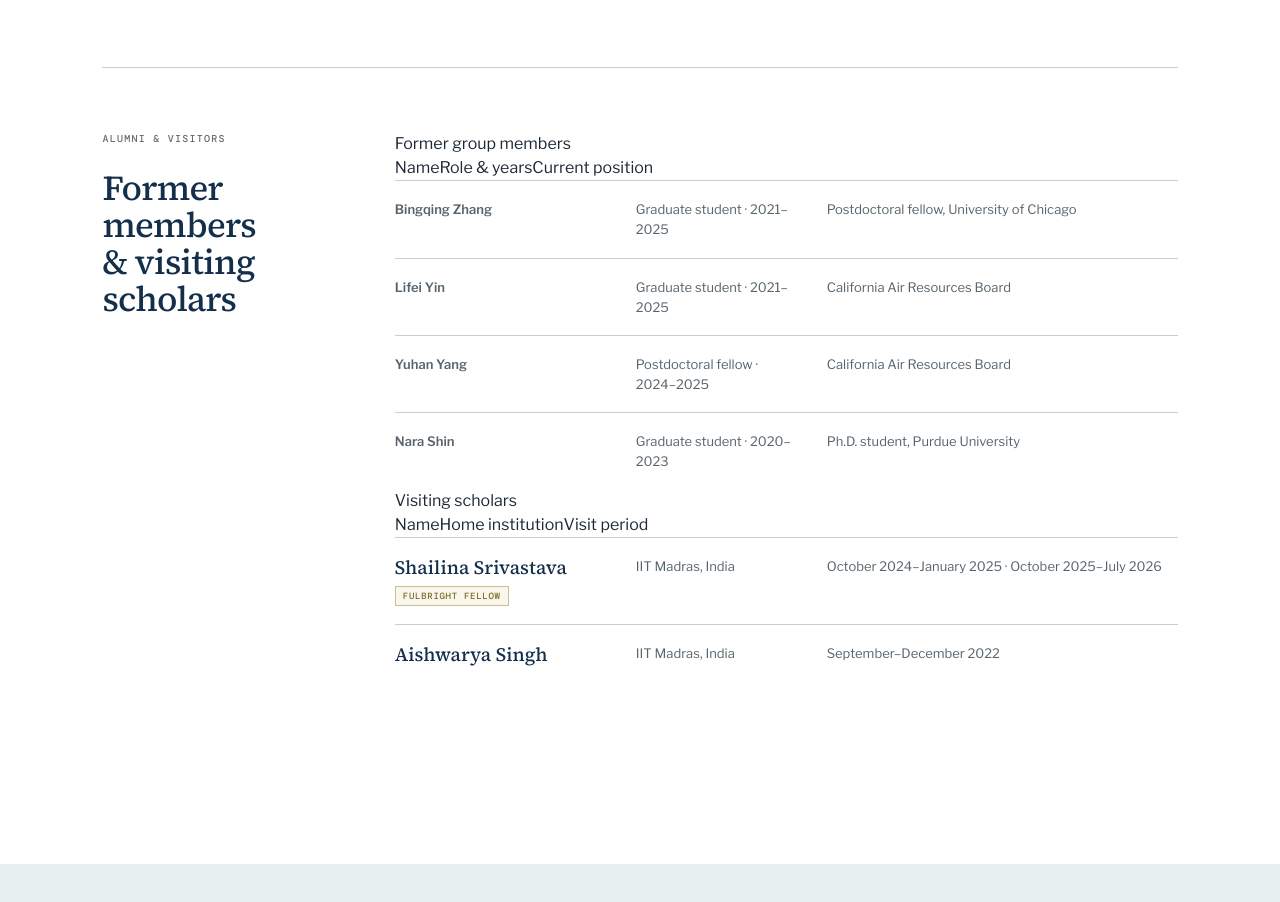
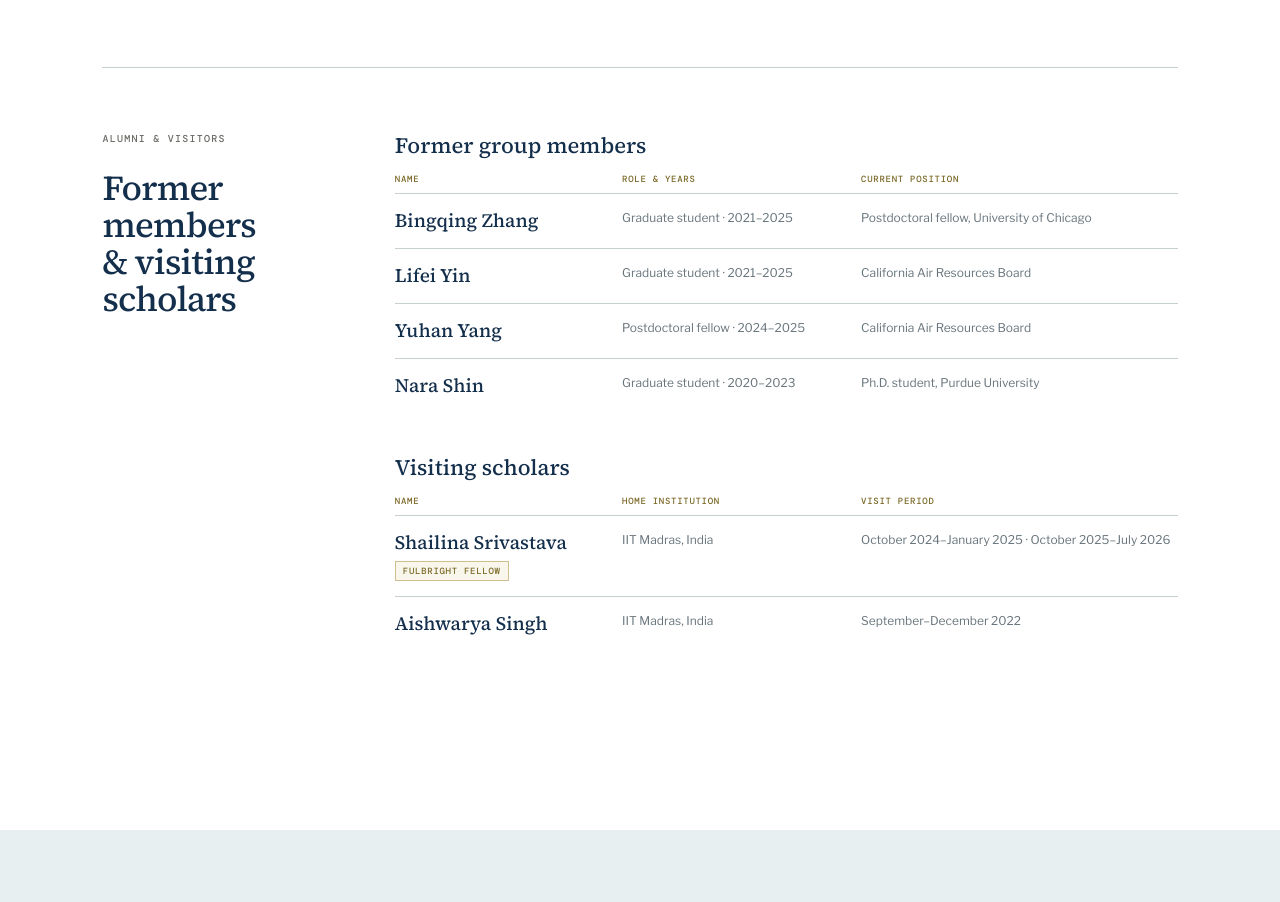
Before and after one commit to pengfeiliu371/aerosol-climate-health-lab-website, a Next.js app: page /people in a window 1280 px wide. Shown: the part 1980-2882 px from the top of the page. Built offline with nearby package versions, Linux system fonts and the light colour scheme; no server answers.

Commit message:
Clarify alumni and visitor tables

```diff
--- a/app/people/people.css
+++ b/app/people/people.css
@@ -48,6 +48,33 @@
   max-width: 860px;
 }
 
+.alumni-groups {
+  display: grid;
+  gap: 42px;
+  max-width: 860px;
+}
+
+.alumni-group h3 {
+  margin: 0 0 14px;
+  color: var(--navy);
+  font: 500 22px/1.2 "Source Serif 4", serif;
+}
+
+.alumni-column-labels,
+.people-section .alumni-list li {
+  display: grid;
+  grid-template-columns: minmax(170px, 0.85fr) minmax(190px, 0.9fr) minmax(250px, 1.35fr);
+  gap: 28px;
+}
+
+.alumni-column-labels {
+  padding: 0 0 8px;
+  color: #7b6927;
+  font: 500 9px/1.4 "DM Mono", monospace;
+  letter-spacing: 0.08em;
+  text-transform: uppercase;
+}
+
 .people-section .member-list li {
   display: grid;
   grid-template-columns: minmax(0, 1fr) 112px;
@@ -79,21 +106,17 @@
 }
 
 .people-section .alumni-list li {
-  display: grid;
-  grid-template-columns: minmax(170px, 0.85fr) minmax(130px, 0.65fr) minmax(250px, 1.4fr);
-  gap: 28px;
   align-items: start;
   min-height: 0;
-  padding: 18px 0;
+  padding: 15px 0;
 }
 
-.alumni-name,
-.alumni-details {
+.alumni-name {
   display: grid;
   gap: 6px;
 }
 
-.alumni-name strong {
+.people-section .alumni-list strong {
   color: var(--navy);
   font: 500 19px/1.25 "Source Serif 4", serif;
 }
@@ -109,21 +132,10 @@
   text-transform: uppercase;
 }
 
-.alumni-role {
-  color: var(--navy);
-  font-size: 13px;
-  line-height: 1.5;
-}
-
-.alumni-period {
-  color: #7b6927;
-  font: 500 10px/1.5 "DM Mono", monospace;
-}
-
-.alumni-note {
+.people-section .alumni-list li > span {
   color: #68757c;
   font-size: 12px;
-  line-height: 1.5;
+  line-height: 1.55;
 }
 
 @media (max-width: 760px) {
@@ -149,6 +161,14 @@
     padding: 18px 0 20px;
   }
 
+  .alumni-column-labels {
+    display: none;
+  }
+
+  .alumni-groups {
+    gap: 36px;
+  }
+
   .pi-profile {
     grid-template-columns: minmax(0, 1fr) 94px;
     gap: 22px;
```
